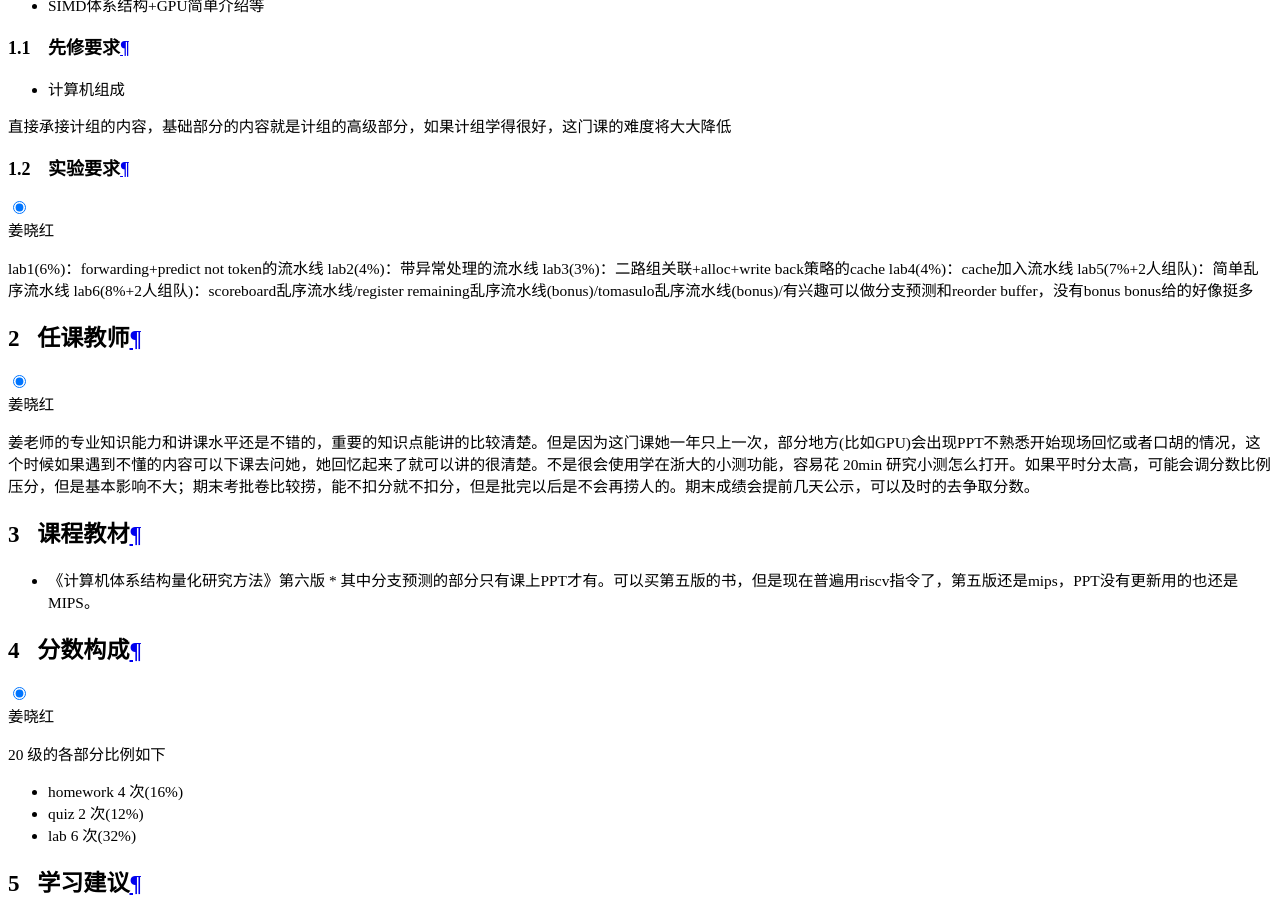
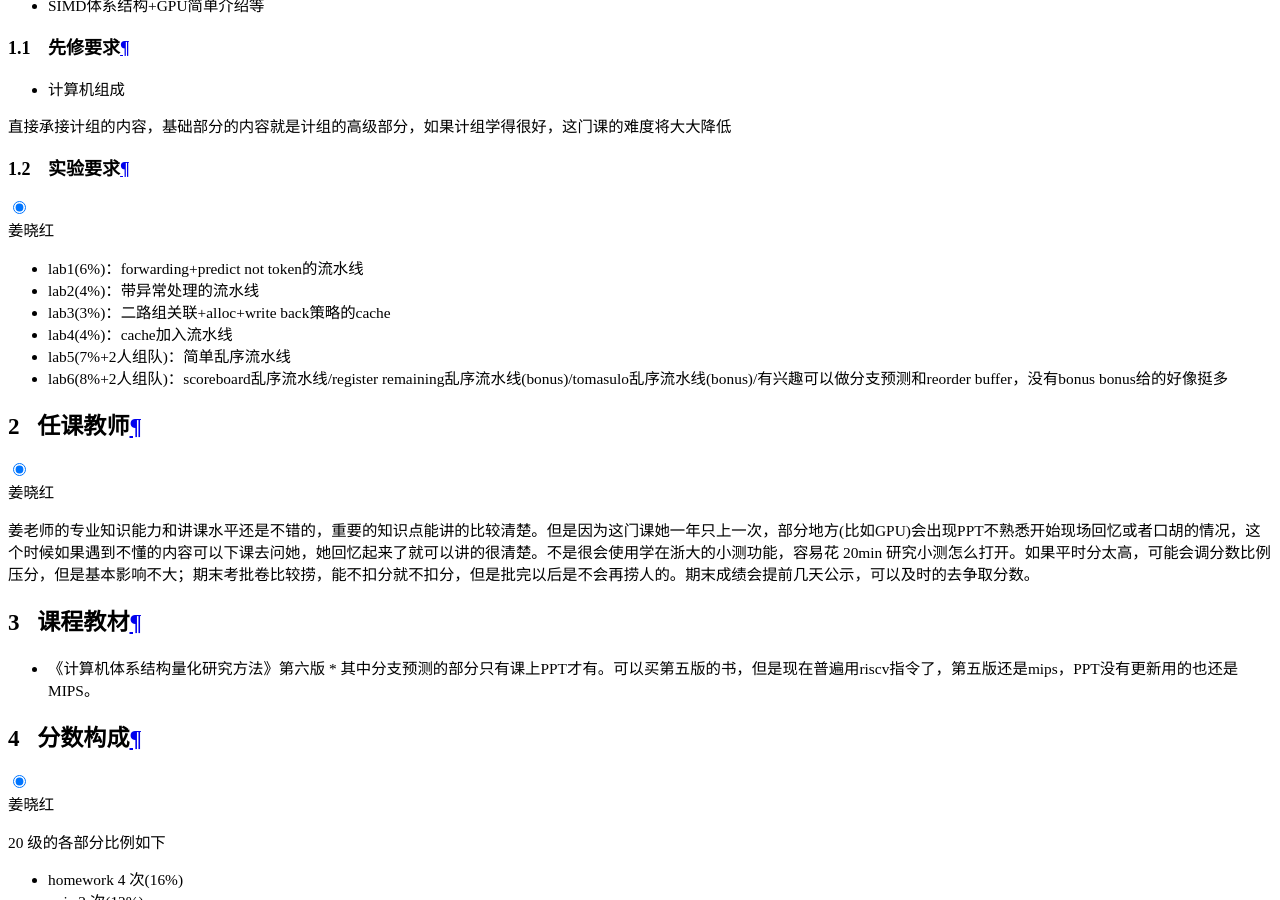
Before and after one commit to ZJU-Turing/TuringCourses, an MkDocs documentation site: the page built from docs/major_mandatory/computer_architecture/index.md, in a window 1280 px wide and 900 px high, scrolled down 18095 px. Built offline with MkDocs 1.6.1 and Material for MkDocs 9.7.7, drawn with Linux system fonts in a browser that asks for light colours; comment, search, counter and statistics services are not loaded.

Commit message:
refine 体系结构

```diff
--- a/docs/major_mandatory/computer_architecture/index.md
+++ b/docs/major_mandatory/computer_architecture/index.md
@@ -24,12 +24,12 @@
 
 === "姜晓红"
 
-lab1(6%)：forwarding+predict not token的流水线
-lab2(4%)：带异常处理的流水线
-lab3(3%)：二路组关联+alloc+write back策略的cache
-lab4(4%)：cache加入流水线
-lab5(7%+2人组队)：简单乱序流水线
-lab6(8%+2人组队)：scoreboard乱序流水线/register remaining乱序流水线(bonus)/tomasulo乱序流水线(bonus)/有兴趣可以做分支预测和reorder buffer，没有bonus
+* lab1(6%)：forwarding+predict not token的流水线
+* lab2(4%)：带异常处理的流水线
+* lab3(3%)：二路组关联+alloc+write back策略的cache
+* lab4(4%)：cache加入流水线
+* lab5(7%+2人组队)：简单乱序流水线
+* lab6(8%+2人组队)：scoreboard乱序流水线/register remaining乱序流水线(bonus)/tomasulo乱序流水线(bonus)/有兴趣可以做分支预测和reorder buffer，没有bonus
 bonus给的好像挺多
 
 ## 任课教师
```
